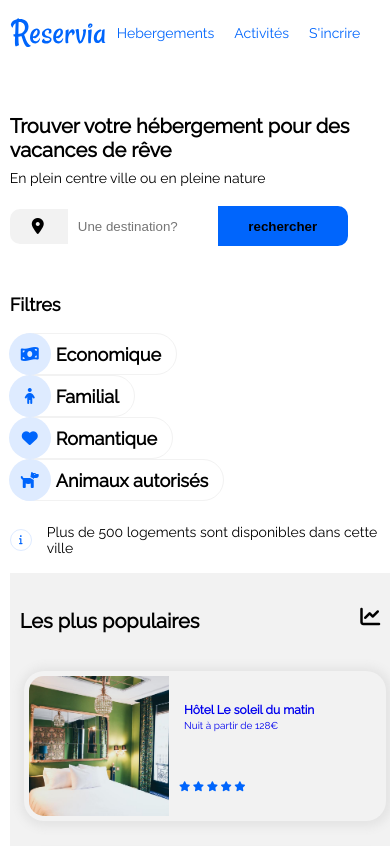
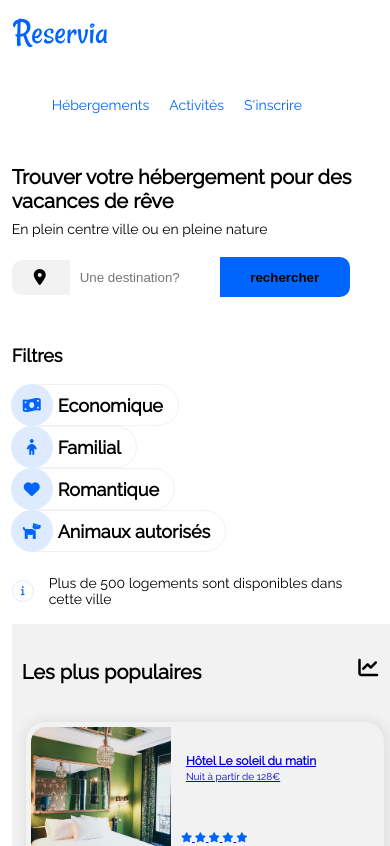
Before and after one commit to rahim-hamadou/p2_hamadou_rahim_OpenClassRooms, a plain HTML site: page index.html in a window 390 px wide. Shown: the top 846 px of the page. Drawn offline with Linux system fonts and the light colour scheme.

Commit message:
responsive du header en cours 2

```diff
--- a/index.html
+++ b/index.html
@@ -20,10 +20,13 @@
                 <figure class="logo">
                     <img src="images/logo/Reservia.svg" alt="logo" title="logo reservia" />
                 </figure>
-                <nav class="menu">
-                    <a href="#hebergement">Hebergements</a>
-                    <a href="#activite">Activités</a>
-                    <a href="#titre">S'incrire</a>
+
+                <nav>
+                    <ul class="menu">
+                        <li><a class="trait" href="#hebergement">Hébergements</a></li>
+                        <li><a class="trait" href="#activite">Activités</a></li>
+                        <li><a class="inscription" href="#">S'inscrire</a></li>
+                    </ul>
                 </nav>
             </section>
             <!-- header-titre -->
--- a/style.css
+++ b/style.css
@@ -12,13 +12,24 @@ a:visited {
     color: black;
 }
 
-a {
-    text-decoration: none;
+header .menu {
+    display: flex;
+    flex-direction: row;
+    justify-content: flex-end;
+    margin-top: 15;
+}
+
+header li {
+    list-style: none;
+}
+
+.menu li a {
+    padding-top: 15px;
 }
 
 #bloc_page {
     max-width: 95%;
-    margin: 20px auto;
+    margin: 0 auto;
 }
 
 
@@ -36,10 +47,8 @@ a {
     margin: 10px 0px 20px 0;
 }
 
-.header-top nav {
+.header-top nav ul {
     display: flex;
-    flex-wrap: wrap;
-    justify-content: space-between;
 }
 
 .header-top .menu {
@@ -51,7 +60,7 @@ a {
 
 .header-top .menu a {
     text-decoration: none;
-    padding-top: 25px;
+    padding-top: 20px;
     margin-right: 20px;
     color: #0065fc;
     font-size: 14px;
@@ -709,11 +718,14 @@ footer li {
     div .logo {
         margin: 0;
     }
+    .header-top {
+        min-width: 1024px;
+    }
     .header-top menu {
-        display: flex;
         flex-wrap: wrap-reverse;
-        flex-direction: row;
-        margin-top: -100px;
+        margin-top: 50px;
+        margin-left: 0px;
+        padding: 0px;
     }
     .header-top menu a {
         width: 100%;
@@ -748,7 +760,7 @@ footer li {
         margin: auto;
     }
     #bloc_page {
-        max-width: 94%%;
+        max-width: 94%;
         margin: auto;
     }
     #corps {
```
